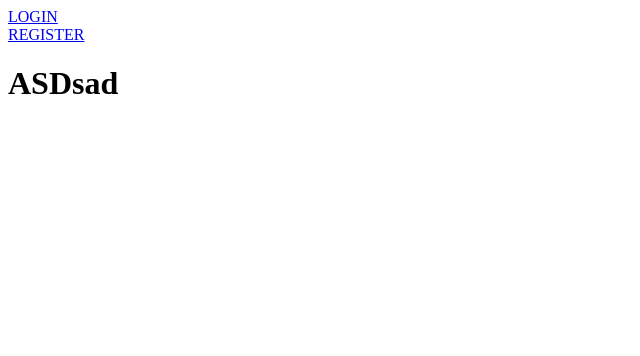
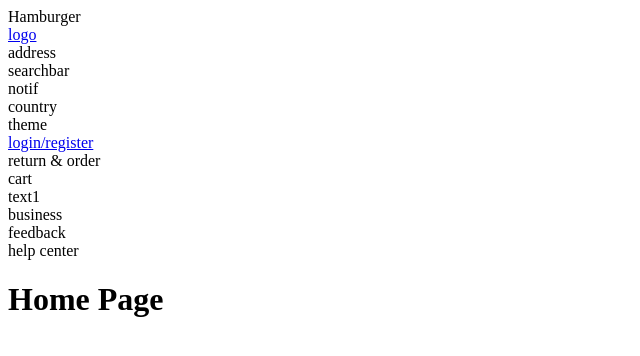
Before and after one commit to lowkeyy420/TPA_Web, a Next.js app: page / in a window 1280 px wide. Shown: the top 356 px of the page, without its empty margins (0-640 px from the left). Built offline with nearby package versions, Linux system fonts and the light colour scheme.

Commit message:
middleware done

```diff
--- a/src/components/layout/Layout.tsx
+++ b/src/components/layout/Layout.tsx
@@ -1,3 +1,4 @@
+import Head from "next/head";
 import React from "react";
 import Footer from "./Footer";
 import Navbar from "./Navbar";
@@ -8,11 +9,17 @@ type MyProps = {
 
 function Layout(props: MyProps) {
   return (
-    <div>
+    <>
+      <Head>
+        <title>OldEgg</title>
+        <meta name="description" content="OldEgg PC Ecommerce" />
+        <meta name="viewport" content="width=device-width, initial-scale=1" />
+        <link rel="icon" href="/favicon.png" />
+      </Head>
       <Navbar />
       {props.children}
       <Footer />
-    </div>
+    </>
   );
 }
 
--- a/src/components/layout/Navbar.tsx
+++ b/src/components/layout/Navbar.tsx
@@ -1,15 +1,36 @@
 import Link from "next/link";
 
 import style from "../styles/Navbar.module.scss";
+import SliderNavbar from "../ui/SliderNavbar";
 
 export default function Navbar() {
   return (
     <nav>
       <div className={style.nav_top}>
-        <Link href="/auth/login">LOGIN</Link>
+        <div>Hamburger</div>
+        <div className="div">
+          <Link href="/">logo</Link>
+        </div>
+        <div className="div">address</div>
+        <div className="div">searchbar</div>
+        <div className="div">notif</div>
+        <div className="div">country</div>
+        <div className="div">theme</div>
+        <div className="div">
+          <Link href="/auth/login">login/register</Link>
+        </div>
+        <div className="div">return & order</div>
+        <div className="div">cart</div>
       </div>
       <div className={style.nav_bottom}>
-        <Link href="/auth/register">REGISTER</Link>
+        <SliderNavbar>
+          <div>text1</div>
+        </SliderNavbar>
+        <div className={style.nav_bottom_right}>
+          <div className="div">business</div>
+          <div className="div">feedback</div>
+          <div className="div">help center</div>
+        </div>
       </div>
     </nav>
   );
--- /dev/null
+++ b/src/components/styles/SliderNavbar.module.css
@@ -0,0 +1,2 @@
+.slider_nav_container {
+}
--- /dev/null
+++ b/src/components/ui/SliderNavbar.tsx
@@ -0,0 +1,12 @@
+import React from "react";
+import style from "../styles/SliderNavbar.module.css";
+
+type MyProps = {
+  children: React.ReactNode;
+};
+
+function SliderNavbar(props: MyProps) {
+  return <div className={style.slider_nav_container}>{props.children}</div>;
+}
+
+export default SliderNavbar;
--- a/src/pages/_app.tsx
+++ b/src/pages/_app.tsx
@@ -1,5 +1,12 @@
+import { AuthContextProvider } from "@/store/Authcontext";
 import type { AppProps } from "next/app";
 
 export default function App({ Component, pageProps }: AppProps) {
-  return <Component {...pageProps} />;
+  return (
+    <>
+      <AuthContextProvider>
+        <Component {...pageProps} />
+      </AuthContextProvider>
+    </>
+  );
 }
--- a/src/pages/index.tsx
+++ b/src/pages/index.tsx
@@ -5,14 +5,8 @@ import Navbar from "../components/layout/Navbar";
 export default function Home() {
   return (
     <>
-      <Head>
-        <title>OldEgg</title>
-        <meta name="description" content="OldEgg PC Ecommerce" />
-        <meta name="viewport" content="width=device-width, initial-scale=1" />
-        <link rel="icon" href="/favicon.png" />
-      </Head>
       <Layout>
-        <h1>ASDsad</h1>
+        <h1>Home Page</h1>
       </Layout>
     </>
   );
--- a/src/store/Authcontext.tsx
+++ b/src/store/Authcontext.tsx
@@ -1,11 +1,11 @@
-import React, { useEffect, useState } from "react";
+import React, { ProviderProps, useEffect, useState } from "react";
 
 let logoutTimer: any;
 
 const AuthContext: any = React.createContext({
   token: "",
   isLoggedIn: false,
-  login: (token: string) => {},
+  login: (token: string, expiration: any) => {},
   logout: () => {},
 });
 
@@ -20,8 +20,13 @@ const calculateRemainingTime = (expirationTime: any) => {
 };
 
 const retrieveStoredToken = () => {
-  const storedToken = localStorage.getItem("token");
-  const storedExpirationDate = localStorage.getItem("expirationTime");
+  let storedToken;
+  let storedExpirationDate;
+
+  if (typeof window !== "undefined") {
+    storedToken = localStorage.getItem("token");
+    storedExpirationDate = localStorage.getItem("expirationTime");
+  }
 
   const remainingTime = calculateRemainingTime(storedExpirationDate);
 
@@ -46,7 +51,6 @@ export const AuthContextProvider = (props: MyProps) => {
   let initialToken;
   if (tokenData) {
     initialToken = tokenData.token;
-    console.log(tokenData);
   }
   const [token, setToken] = useState(initialToken);
 
@@ -62,9 +66,9 @@ export const AuthContextProvider = (props: MyProps) => {
     }
   };
 
-  const loginHandler = (token: string, expirationTime: any) => {
-    setToken(token);
-    localStorage.setItem("token", token);
+  const loginHandler = (tkn: string, expirationTime: any) => {
+    setToken(tkn);
+    localStorage.setItem("token", tkn);
     localStorage.setItem("expirationTime", expirationTime);
 
     const remainingTime = calculateRemainingTime(expirationTime);
@@ -75,7 +79,6 @@ export const AuthContextProvider = (props: MyProps) => {
   //set timer kalau ada
   useEffect(() => {
     if (tokenData) {
-      console.log(tokenData.duration);
       logoutTimer = setTimeout(logoutHandler, tokenData.duration);
     }
   }, [tokenData]);
```
Also changed, not shown: src/hooks/useAxios.tsx (+17 -5 lines), src/hooks/useAxiosPost.tsx (+11 -5 lines), src/pages/auth/login.tsx (+7 -2 lines), src/pages/auth/register.tsx (+12 -1 lines), src/pages/test.tsx (added, +21 -0 lines), 2 other files (tests, documents, lock files or other folders).
